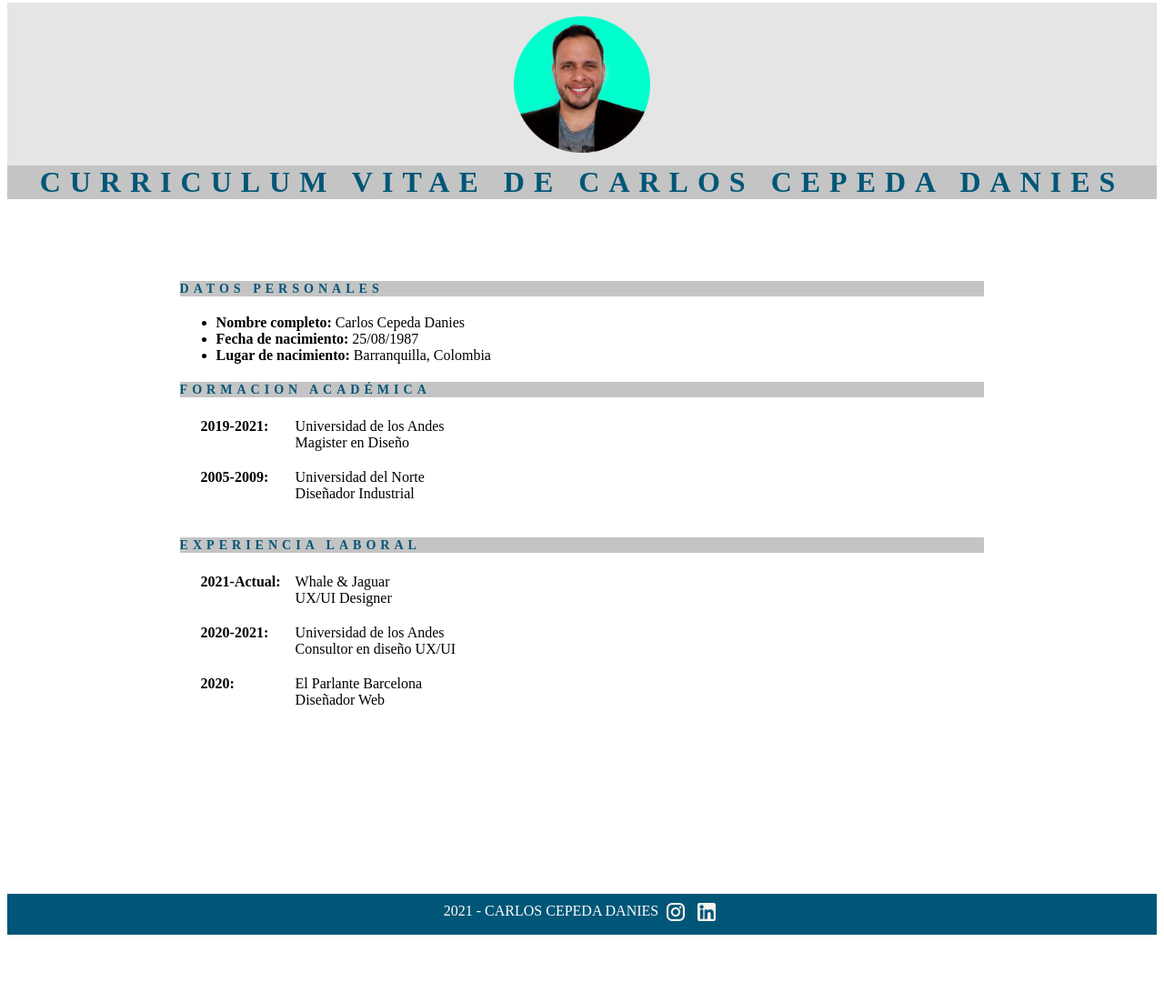
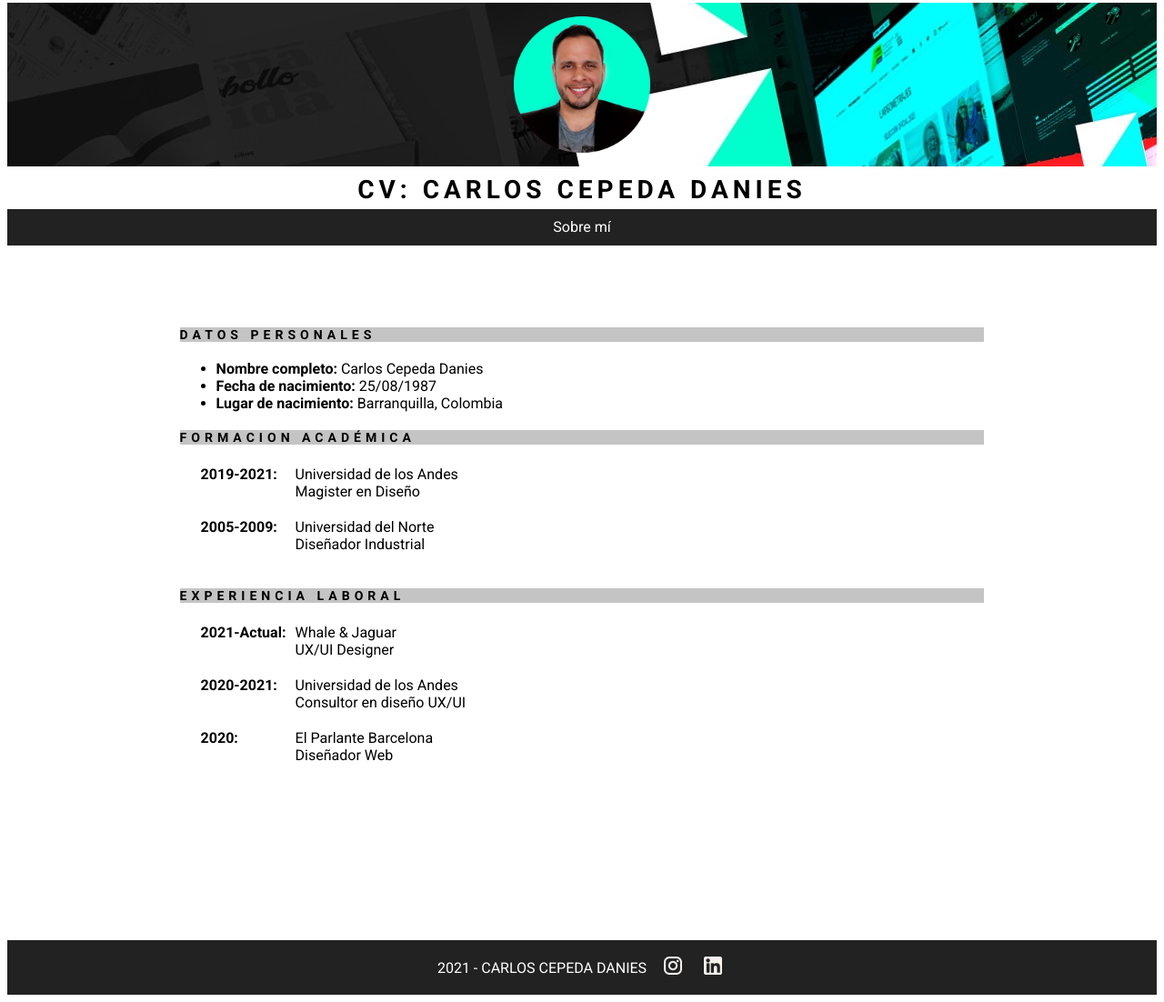
Before and after one commit to caomiguel/frontend1, a plain HTML site: page index.html in a window 1280 px wide. Shown: the part 5-1107 px from the top of the page at 91% size. Before the commit the page ends 1041 px from the top, so only its background shows below. Drawn offline with Linux system fonts and the light colour scheme.

Commit message:
Actualizando con trabajo de clase 8

```diff
--- a/css/css.css
+++ b/css/css.css
@@ -1,5 +1,24 @@
-*body {
+* {
+    font-family: 'Roboto', sans-serif;
+}
+
+*body{
     border: none;
+}
+
+span {
+    display: inline-block;
+    vertical-align: middle;
+  }
+
+a {
+    color: white;
+    text-decoration: none;
+    vertical-align: middle;
+}
+
+a:hover {
+    text-decoration: underline;
 }
 
 img {
@@ -9,22 +28,43 @@ img {
 
 #contenedor-logo {
     width: 100%;
-    background-color: #E5E5E5;
+    background-color: #000000;
+    background-image: url("../img/header_bg.jpg");
+    background-repeat: no-repeat;
+    background-position: center;
     text-align: center;
-    margin-bottom: -22px;
+    margin-bottom: 0px;
     padding-top: 10px;
     padding-bottom: 10px;
 }
 
 #contenedor-titulo {
     width: 100%;
-    background-color: #C4C4C4;
+    height: 60px;
+    background-color: #ffffff;
     text-align: center;
-    letter-spacing: 10px;
-    font-size: 16px;
-    color: #005677;
+    vertical-align: middle;
+    letter-spacing: 5px;
+    font-size: 14px;
+    color: #000000;
+    margin-top: -10px;
+    ;
+}
+
+#contenedor-menu {
+    width: 100%;
+    height: 40px;
+    background-color: #222222;
+    text-align: center;
+    vertical-align: middle;
+    margin-top: -22px;
     margin-bottom: 90px;
-    ;
+}
+
+#elemento-menu {
+    display: inline-block;
+    vertical-align: middle;
+    padding-top: 10px;
 }
 
 #contenedor-global {
@@ -39,7 +79,7 @@ img {
 
 #apartado {
     background-color: #C4C4C4;
-    color: #005677;
+    color: #000000;
     font-size: 12px;
     letter-spacing: 5px;
     margin-top: 20px;
@@ -51,10 +91,16 @@ img {
 }
 
 #footer {
-    background-color: #005677;
+    background-color: #222222;
     color: white;
     text-align: center;
+    vertical-align: middle;
     height: 40px;
-    padding-top: 5px;
+    padding-top: 20px;
 
 }
+
+#footer img{
+    margin-left: 15px;
+    margin-top: -2px;
+}
--- a/index.html
+++ b/index.html
@@ -6,6 +6,8 @@
     <meta name="viewport" content="width=device-width, initial-scale=1.0">
     <title>Curriculum Vitae de Carlos Cepeda Danies</title>
     <link rel="stylesheet" href="css/css.css">
+    <link rel="preconnect" href="https://fonts.gstatic.com">
+    <link href="https://fonts.googleapis.com/css2?family=Roboto:ital,wght@0,100;0,300;0,400;0,500;0,700;0,900;1,100;1,300;1,400;1,500;1,700;1,900&display=swap" rel="stylesheet">
 
 </head>
 <body>
@@ -15,9 +17,11 @@
             <img src="img/foto_carlos.png" alt="Foto Carlos" width="150" height="150">
         </div>
         <div id="contenedor-titulo">
-            <H1>CURRICULUM VITAE DE CARLOS CEPEDA DANIES</H1>
+            <H1>CV: CARLOS CEPEDA DANIES</H1>
         </div>
-
+        <div id="contenedor-menu">
+           <a id="elemento-menu" href="sobremi.html">Sobre mí</a>
+        </div>
     </header>
 
     <body>
```
Also changed, not shown: sobremi.html (added, +58 -0 lines), img/header_bg.jpg (added).
